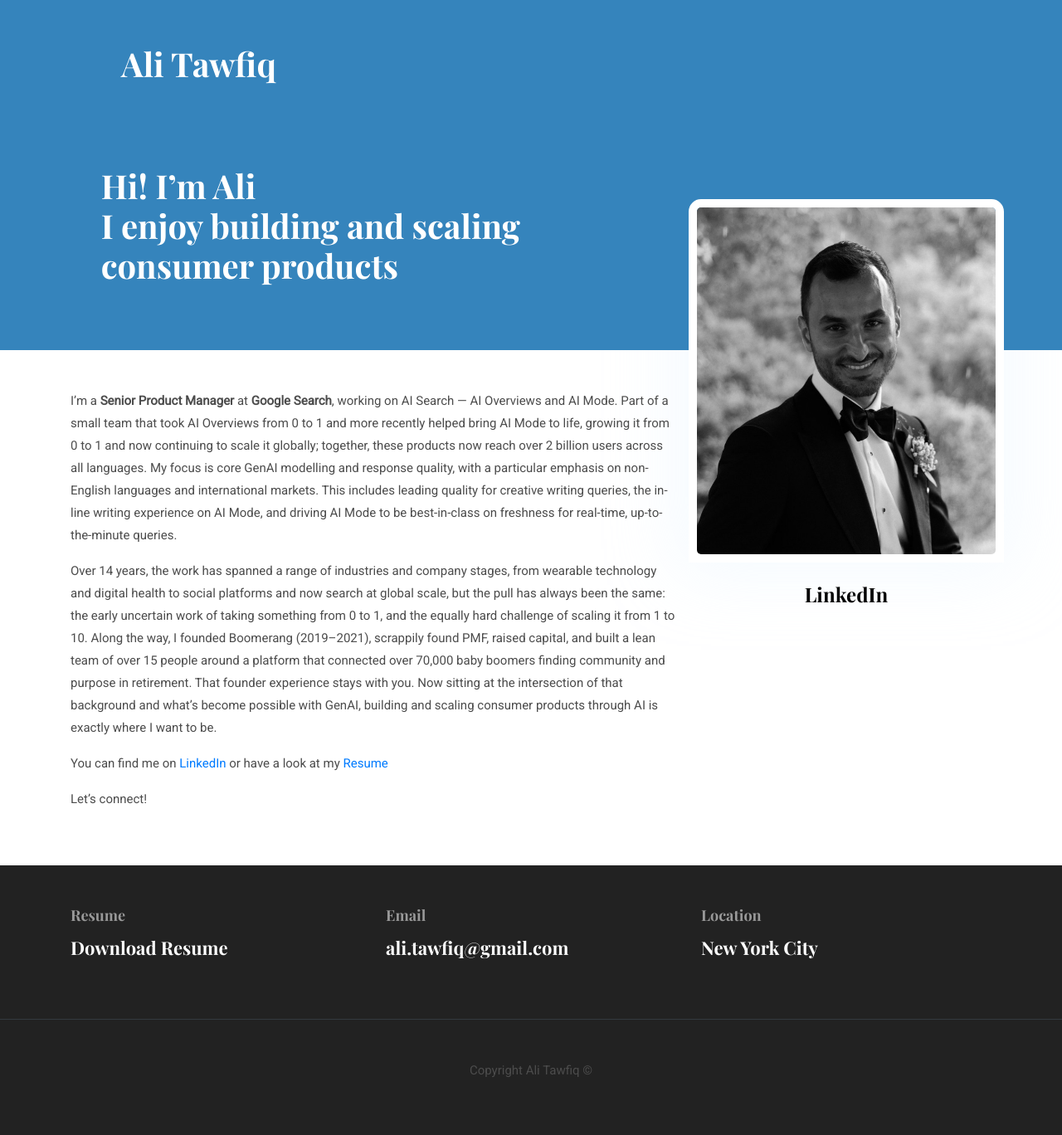
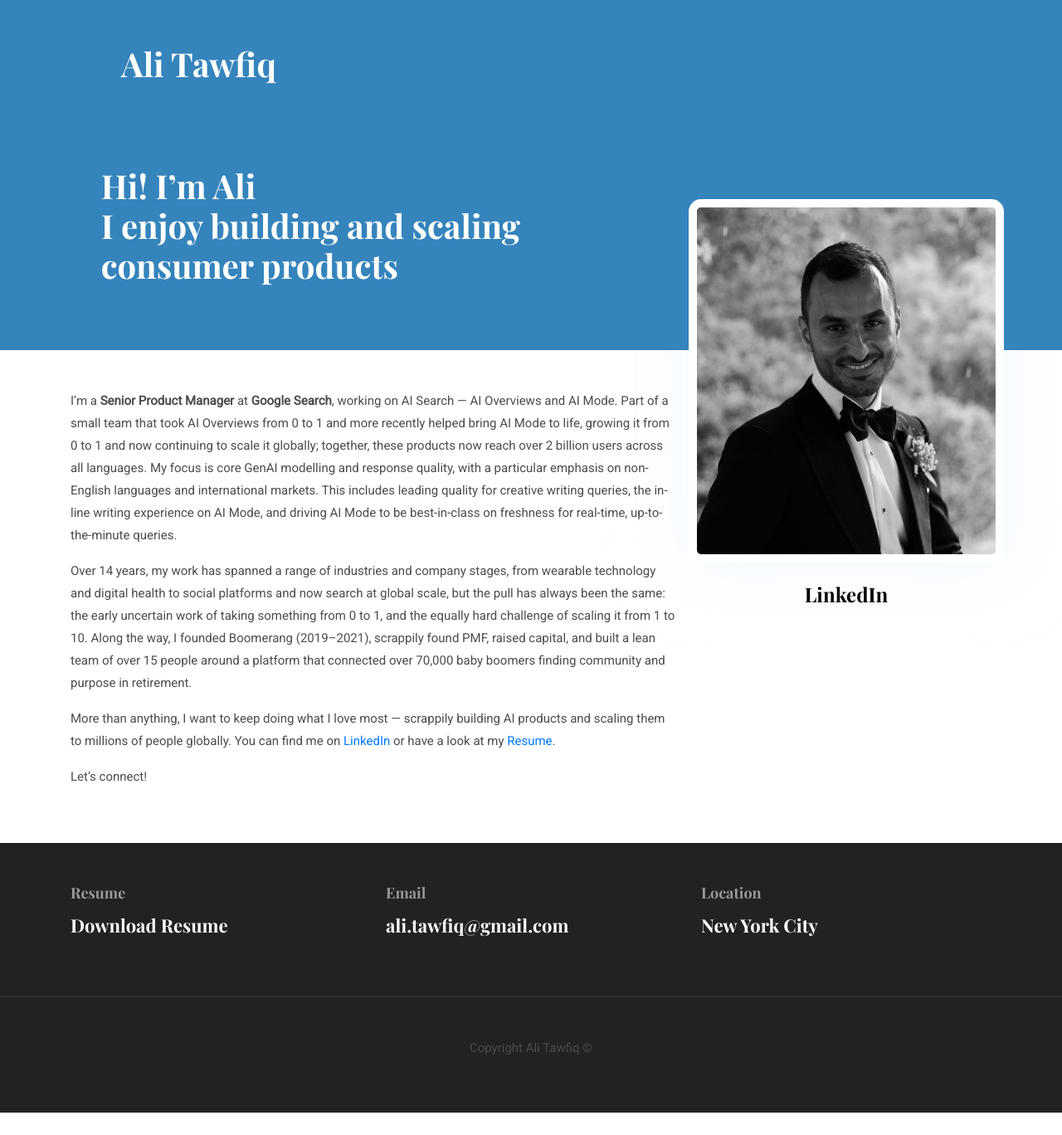
Before and after one commit to atawfiq/ALITAWFIQCOM, a Jekyll site: the page built from _pages/about.md, in a window 1280 px wide and 1368 px high. Shown: the whole window at 83% size. Built offline with Jekyll 4.4.1, drawn with Linux system fonts in a browser that asks for light colours.

Commit message:
Refine about page copy

```diff
--- a/_pages/about.md
+++ b/_pages/about.md
@@ -10,8 +10,8 @@ permalink: /
 
 I'm a <b>Senior Product Manager</b> at <b>Google Search</b>, working on AI Search — AI Overviews and AI Mode. Part of a small team that took AI Overviews from 0 to 1 and more recently helped bring AI Mode to life, growing it from 0 to 1 and now continuing to scale it globally; together, these products now reach over 2 billion users across all languages. My focus is core GenAI modelling and response quality, with a particular emphasis on non-English languages and international markets. This includes leading quality for creative writing queries, the in-line writing experience on AI Mode, and driving AI Mode to be best-in-class on freshness for real-time, up-to-the-minute queries.
 
-Over 14 years, the work has spanned a range of industries and company stages, from wearable technology and digital health to social platforms and now search at global scale, but the pull has always been the same: the early uncertain work of taking something from 0 to 1, and the equally hard challenge of scaling it from 1 to 10. Along the way, I founded Boomerang (2019–2021), scrappily found PMF, raised capital, and built a lean team of over 15 people around a platform that connected over 70,000 baby boomers finding community and purpose in retirement. That founder experience stays with you. Now sitting at the intersection of that background and what's become possible with GenAI, building and scaling consumer products through AI is exactly where I want to be.
+Over 14 years, my work has spanned a range of industries and company stages, from wearable technology and digital health to social platforms and now search at global scale, but the pull has always been the same: the early uncertain work of taking something from 0 to 1, and the equally hard challenge of scaling it from 1 to 10. Along the way, I founded Boomerang (2019–2021), scrappily found PMF, raised capital, and built a lean team of over 15 people around a platform that connected over 70,000 baby boomers finding community and purpose in retirement.
 
-You can find me on [LinkedIn](https://www.linkedin.com/in/atawfiq/) or have a look at my [Resume](/downloads/Ali_Tawfiq_Resume_0626.pdf)
+More than anything, I want to keep doing what I love most — scrappily building AI products and scaling them to millions of people globally. You can find me on [LinkedIn](https://www.linkedin.com/in/atawfiq/) or have a look at my [Resume](/downloads/Ali_Tawfiq_Resume_0626.pdf).
 
 Let's connect!
```
